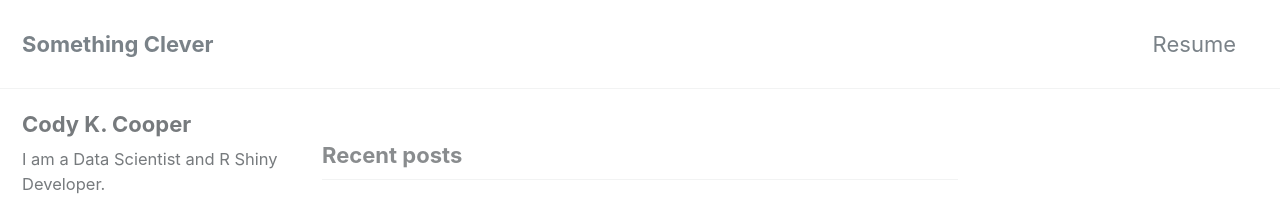
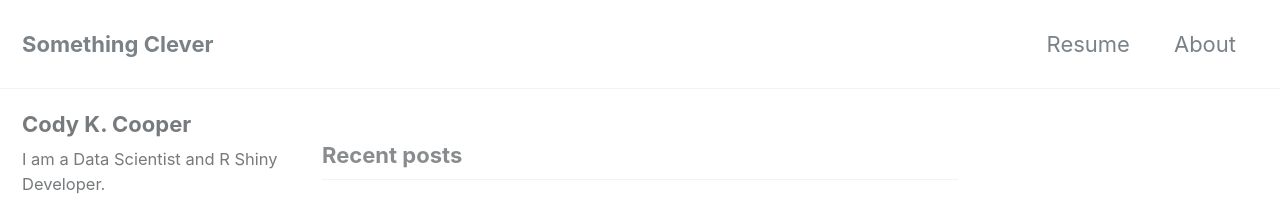
Before and after one commit to codykcooper/codykcooper.github.io, a Jekyll site: the page built from index.html, in a window 1280 px wide and 900 px high. Shown: the top 199 px of the window. Built offline with Jekyll 4.4.1, drawn with Linux system fonts in a browser that asks for light colours; nearby versions of some CDN libraries; the list of posts is cut into pages by our own code.

Commit message:
fix about

```diff
--- a/_data/navigation.yml
+++ b/_data/navigation.yml
@@ -2,8 +2,8 @@
 main:
   - title: "Resume"
     url: https://codykcooper.github.io/online-cv/
-  # - title: "About"
-  #   url: https://mmistakes.github.io/minimal-mistakes/about/
+  - title: "About"
+    url: /about/
   # - title: "Sample Posts"
   #   url: /year-archive/
   # - title: "Sample Collections"
```
Also changed, not shown: 1 other file.
